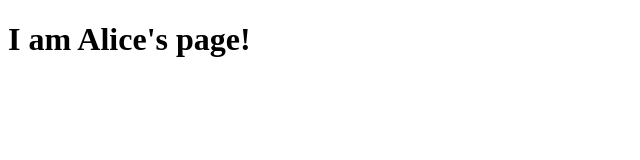
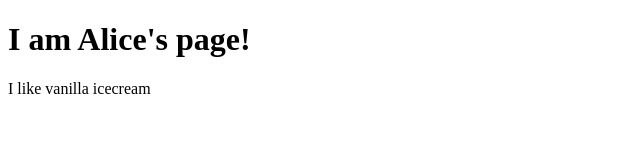
Before and after one commit to purgebugs/basic-html-project, a plain HTML site: page alice.html in a window 1280 px wide. Shown: the whole page, without its empty margins (0-640 px from the left). Drawn offline with Linux system fonts and the light colour scheme.

Commit message:
New information about Alice

```diff
--- a/alice.html
+++ b/alice.html
@@ -11,5 +11,6 @@
 
 <body>
     <h1>I am Alice's page!</h1>
+    <p>I like vanilla icecream</p>
 </body>
 </html>
```
